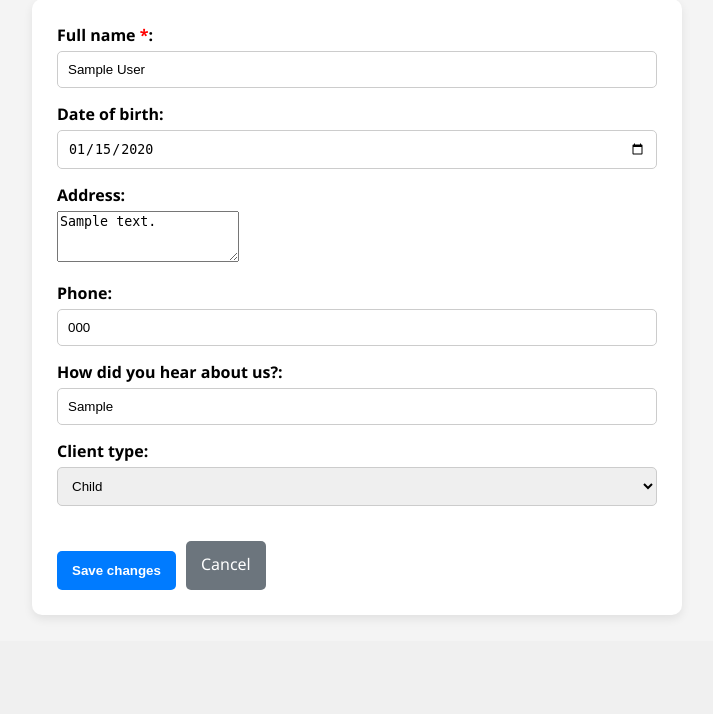
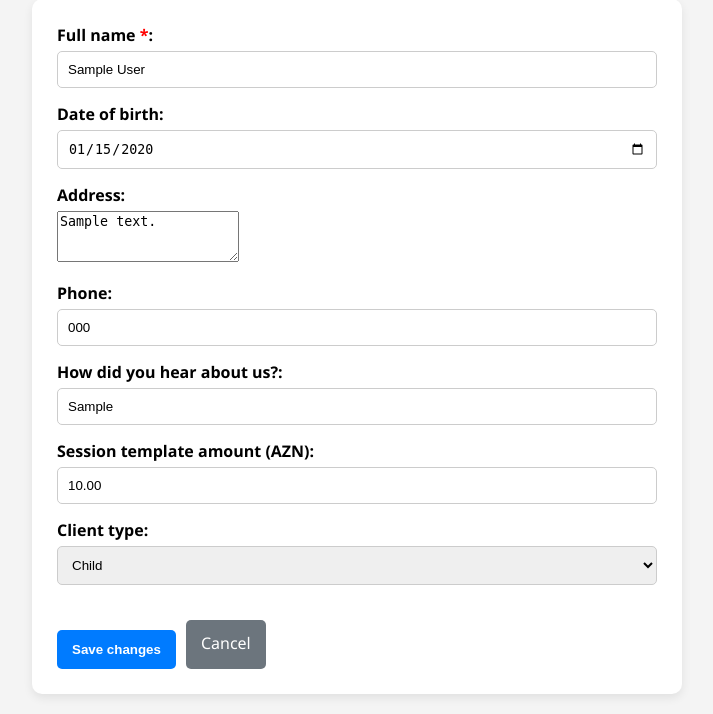
Before and after one commit to 5exclamations/fleks_control_panel, a Django app: page /clients/1/edit/ in a window 1280 px wide. Shown: the part 191-905 px from the top of the page, without its empty margins (283-996 px from the left). Before the commit the page ends 806 px from the top, so only its background shows below. Run offline with Django 5.2, Linux system fonts and the light colour scheme; a user stored in the database is signed in; tables that the repository leaves empty hold one stand-in row (values such as "Sample post").

Commit message:
add default session amount field to client model and update related templates and views

```diff
--- a/accounting/admin.py
+++ b/accounting/admin.py
@@ -15,7 +15,7 @@ class TransactionAdmin(admin.ModelAdmin):
 #admin panel for clients
 @admin.register(Client)
 class ClientAdmin(admin.ModelAdmin):
-    list_display = ('full_name', 'balance', 'lessons_balance')
+    list_display = ('full_name', 'balance', 'default_session_amount')
     search_fields = ('full_name',)
 
 
--- a/accounting/models.py
+++ b/accounting/models.py
@@ -42,6 +42,14 @@ class Client(models.Model):
         max_digits=10,
         decimal_places=2,
         default=0.00
+    )
+
+    default_session_amount = models.DecimalField(
+        max_digits=10,
+        decimal_places=2,
+        null=True,
+        blank=True,
+        verbose_name="Шаблонная сумма сеанса"
     )
 
     # Count of prepaid lessons for the client
--- a/accounting/templates/accounting/edit_client.html
+++ b/accounting/templates/accounting/edit_client.html
@@ -77,6 +77,19 @@
             </div>
 
             <div>
+                <label for="default_session_amount">{% trans "Session template amount" %} (AZN):</label>
+                <input
+                    type="number"
+                    id="default_session_amount"
+                    name="default_session_amount"
+                    step="0.01"
+                    min="0"
+                    value="{{ form.default_session_amount|default:client.default_session_amount }}"
+                    placeholder="{% trans 'Optional' %}"
+                >
+            </div>
+
+            <div>
                 <label for="client_type">{% trans "Client type" %}:</label>
                 <select id="client_type" name="client_type" required>
                     {% for value, label in client_types %}
--- a/accounting/templates/base.html
+++ b/accounting/templates/base.html
@@ -221,5 +221,7 @@
         {% block content %}{% endblock %}
     </div>
 
+    {% block extra_scripts %}{% endblock %}
+
 </body>
 </html>
--- a/accounting/views.py
+++ b/accounting/views.py
@@ -938,6 +938,7 @@ def create_client(request):
             referral_source = request.POST.get('referral_source', '').strip()
             client_type = request.POST.get('client_type', 'adult')
             initial_balance_str = request.POST.get('initial_balance', '0').strip()
+            default_session_amount_str = (request.POST.get('default_session_amount') or '').replace(',', '.').strip()
 
             if not full_name:
                 messages.error(request, gettext("Error: Client name is required."))
@@ -967,6 +968,22 @@ def create_client(request):
                     })
 
             initial_balance = Decimal(initial_balance_str) if initial_balance_str else Decimal('0.00')
+            default_session_amount = None
+            if default_session_amount_str:
+                try:
+                    default_session_amount = Decimal(default_session_amount_str)
+                except (ValueError, TypeError, InvalidOperation):
+                    messages.error(request, gettext("Invalid session template amount."))
+                    return render(request, 'accounting/create_client.html', {
+                        'client_types': Client.CLIENT_TYPE_CHOICES,
+                        'form_data': request.POST
+                    })
+                if default_session_amount < 0:
+                    messages.error(request, gettext("Session template amount cannot be negative."))
+                    return render(request, 'accounting/create_client.html', {
+                        'client_types': Client.CLIENT_TYPE_CHOICES,
+                        'form_data': request.POST
+                    })
 
             # Создаем нового клиента
             new_client = Client.objects.create(
@@ -977,6 +994,7 @@ def create_client(request):
                 referral_source=referral_source,
                 client_type=client_type,
                 balance=initial_balance,
+                default_session_amount=default_session_amount,
                 lessons_balance=0
             )
 
@@ -1055,6 +1073,7 @@ def edit_client(request, client_id):
             phone = request.POST.get('phone', '').strip()
             referral_source = request.POST.get('referral_source', '').strip()
             client_type = request.POST.get('client_type', 'adult')
+            default_session_amount_str = (request.POST.get('default_session_amount') or '').replace(',', '.').strip()
 
             if not full_name:
                 messages.error(request, gettext("Error: Client name is required."))
@@ -1093,6 +1112,28 @@ def edit_client(request, client_id):
             client.phone = phone
             client.referral_source = referral_source
             client.client_type = client_type
+
+            if default_session_amount_str:
+                try:
+                    default_session_amount = Decimal(default_session_amount_str)
+                except (ValueError, TypeError, InvalidOperation):
+                    messages.error(request, gettext("Invalid session template amount."))
+                    return render(request, 'accounting/edit_client.html', {
+                        'client_types': Client.CLIENT_TYPE_CHOICES,
+                        'client': client,
+                        'form_data': request.POST
+                    })
+                if default_session_amount < 0:
+                    messages.error(request, gettext("Session template amount cannot be negative."))
+                    return render(request, 'accounting/edit_client.html', {
+                        'client_types': Client.CLIENT_TYPE_CHOICES,
+                        'client': client,
+                        'form_data': request.POST
+                    })
+                client.default_session_amount = default_session_amount
+            else:
+                client.default_session_amount = None
+
             client.save()
 
             messages.success(request, gettext("Client %(client_name)s updated successfully.") % {
```
Also changed, not shown: accounting/templates/accounting/create_client.html (+7 -0 lines), accounting/templates/accounting/dashboard.html (+13 -4 lines), accounting/templates/accounting/view_client.html (+11 -0 lines), accounting/migrations/0011_client_default_session_amount.py (added), locale/az/LC_MESSAGES/django.po, locale/en/LC_MESSAGES/django.po, locale/ru/LC_MESSAGES/django.po, 3 other files.
